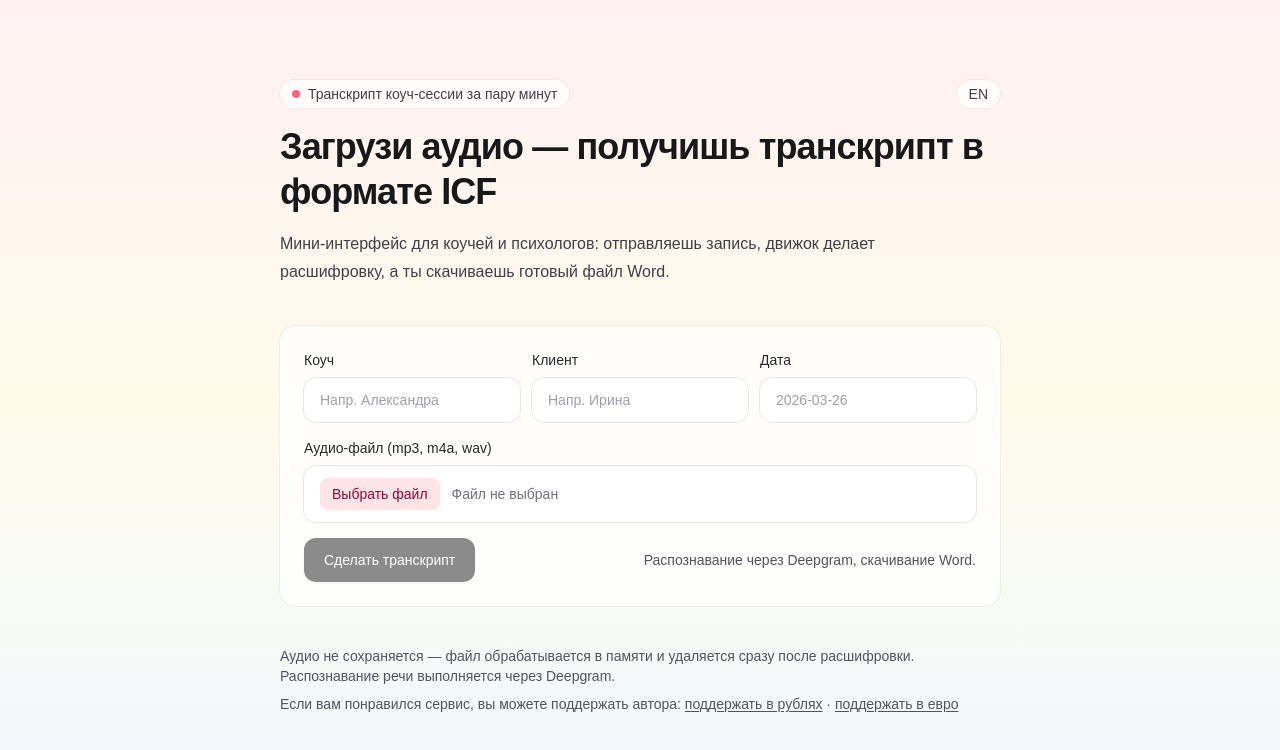
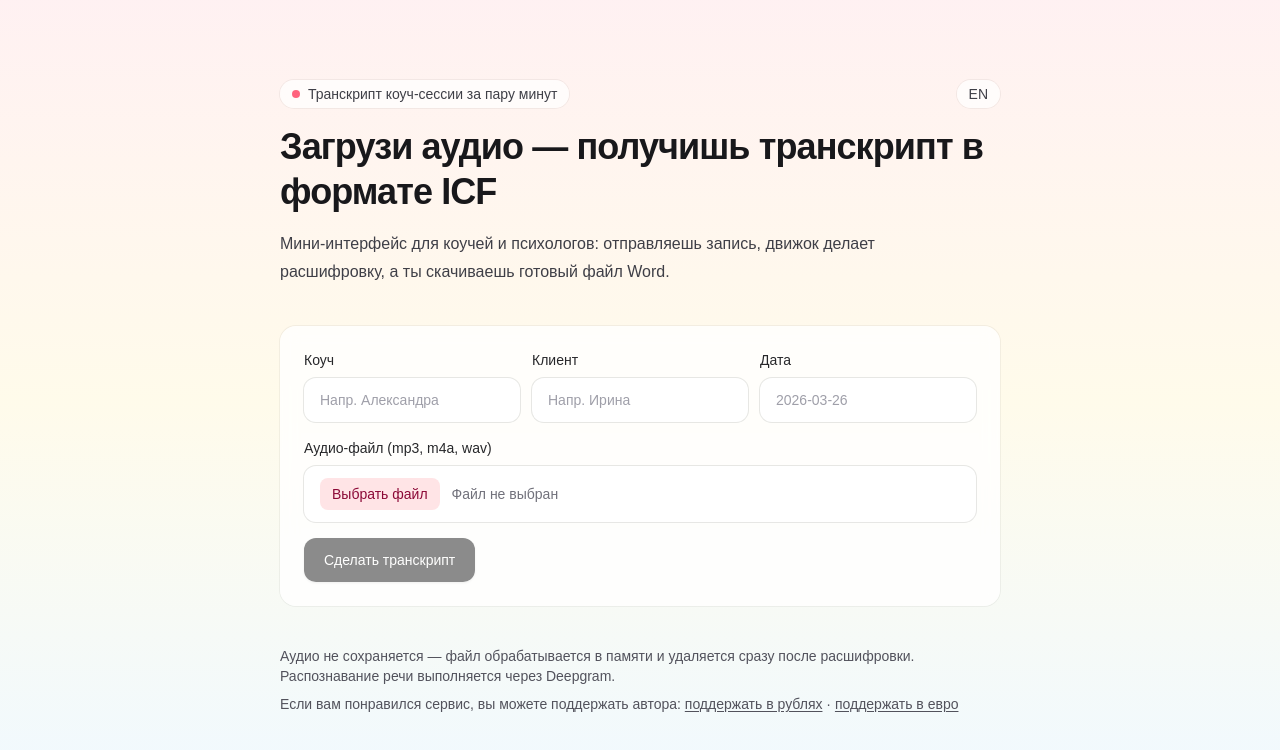
Before and after one commit to slip-pro/session-transcriptor, a Next.js app: page / in a window 1280 px wide. Shown: the top 750 px of the page. Built offline with nearby package versions, Linux system fonts and the light colour scheme.

Commit message:
remove hint text, donate links, privacy footer, EN Word template

```diff
--- a/app/page.tsx
+++ b/app/page.tsx
@@ -18,7 +18,7 @@ const translations = {
     noFile: "Файл не выбран",
     submit: "Сделать транскрипт",
     submitting: "Обрабатываю…",
-    hint: "Распознавание через Deepgram, скачивание Word.",
+    hint: "",
     footer:
       "Аудио не сохраняется — файл обрабатывается в памяти и удаляется сразу после расшифровки. Распознавание речи выполняется через Deepgram.",
     donateText: "Если вам понравился сервис, вы можете поддержать автора: ",
@@ -42,7 +42,7 @@ const translations = {
     noFile: "No file selected",
     submit: "Create transcript",
     submitting: "Processing…",
-    hint: "Transcription via Deepgram, download as Word.",
+    hint: "",
     footer:
       "Audio is not stored — your file is processed in memory and discarded immediately after transcription. Speech recognition is powered by Deepgram.",
     donateText: "If you found this tool helpful, you can support the creator: ",
```
